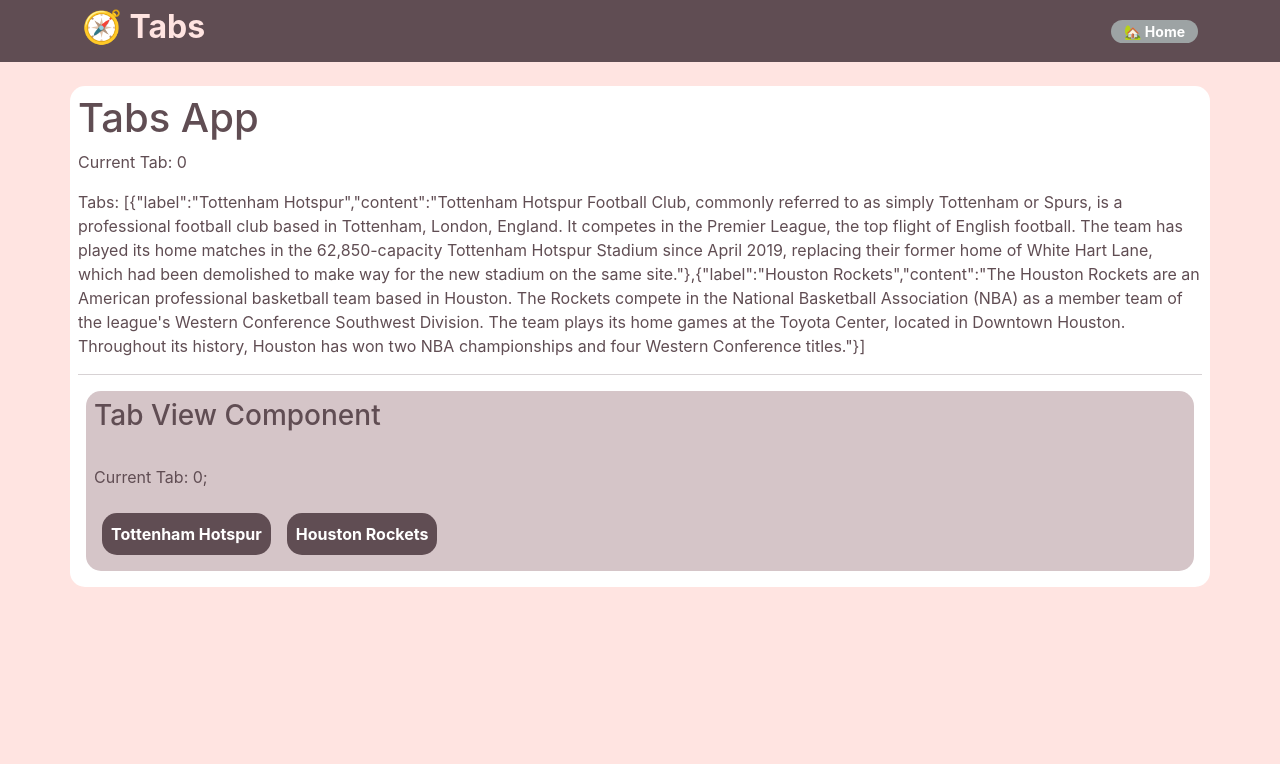
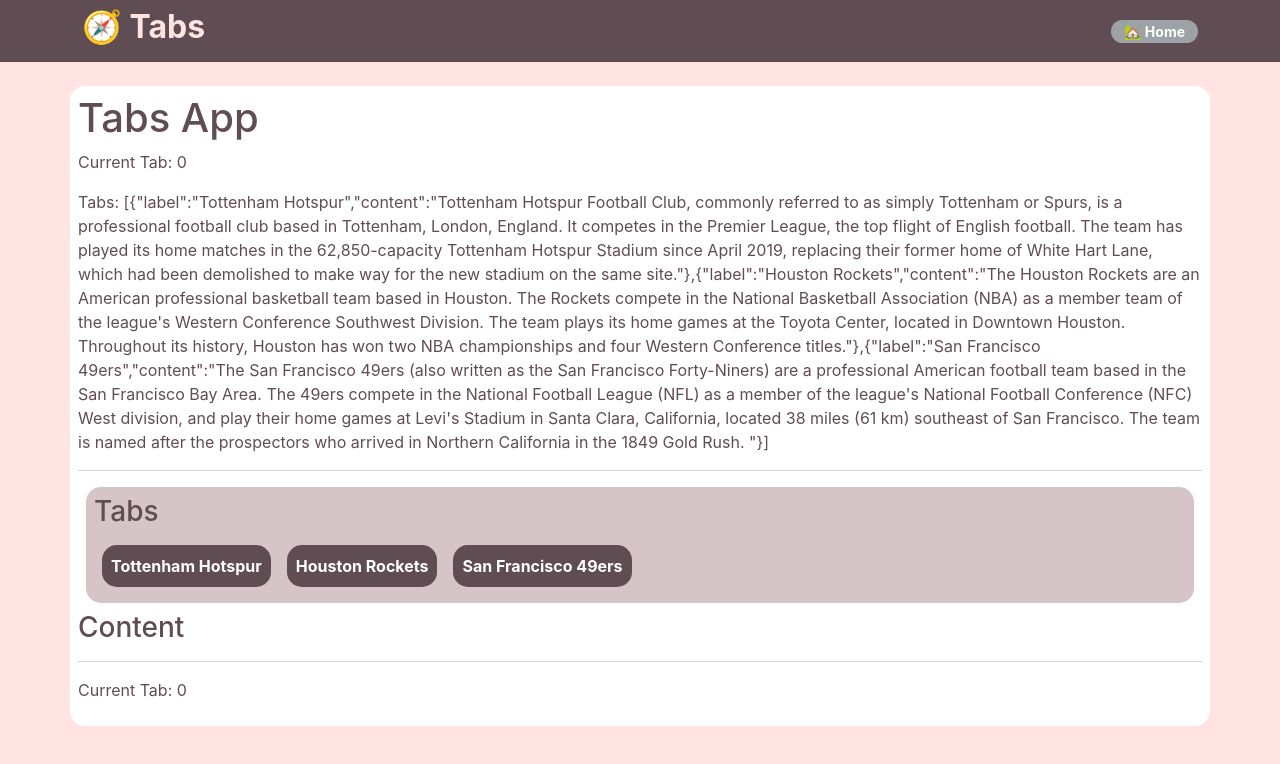
Before and after one commit to vircabading/MERN-React-FunctionalComponents-Tabs-2307, a React (Create React App) app: page / in a window 1280 px wide. Shown: the top 764 px of the page. Built offline with nearby package versions, Linux system fonts and the light colour scheme.

Commit message:
create content view component

```diff
--- a/src/App.js
+++ b/src/App.js
@@ -3,6 +3,7 @@
 
 import NavBarView from './components/NavBarView';
 import TabView from './components/TabView';
+import ContentView from './components/ContentView';
 
 ///////////////////////////////////////////////////
 // MAIN APPLICATION
@@ -18,6 +19,10 @@
     {
       label: "Houston Rockets",
       content: "The Houston Rockets are an American professional basketball team based in Houston. The Rockets compete in the National Basketball Association (NBA) as a member team of the league's Western Conference Southwest Division. The team plays its home games at the Toyota Center, located in Downtown Houston. Throughout its history, Houston has won two NBA championships and four Western Conference titles."
+    },
+    {
+      label: "San Francisco 49ers",
+      content: "The San Francisco 49ers (also written as the San Francisco Forty-Niners) are a professional American football team based in the San Francisco Bay Area. The 49ers compete in the National Football League (NFL) as a member of the league's National Football Conference (NFC) West division, and play their home games at Levi's Stadium in Santa Clara, California, located 38 miles (61 km) southeast of San Francisco. The team is named after the prospectors who arrived in Northern California in the 1849 Gold Rush. "
     }
   ]
 
@@ -36,10 +41,12 @@
         <p>Current Tab: {JSON.stringify(currentTab)}</p>
         <p>Tabs: {JSON.stringify(tabs)}</p>
         <hr />
+        {/* **** Tab View ************ */}
         <TabView  currentTab= { currentTab }
                   tabs= { tabs }
                   getNewTab= { getNewTab } />
-
+        <ContentView  currentTab= { currentTab }
+                  tabs= { tabs }  />
       </div>
 
     </main>
--- /dev/null
+++ b/src/components/ContentView.jsx
@@ -0,0 +1,16 @@
+import React from 'react'
+
+const ContentView = (props) => {
+    const currentTab = props.currentTab;
+    const tabs = props.tabs;
+
+    return (
+        <div>
+            <h3>Content</h3>
+            <hr />
+            <p>Current Tab: {JSON.stringify(currentTab)}</p>
+        </div>
+    )
+}
+
+export default ContentView;
--- a/src/components/TabView.jsx
+++ b/src/components/TabView.jsx
@@ -16,11 +16,7 @@
 
     return (
         <div className='bg-light-color m-2 p-2 round' >
-            <h3>Tab View Component</h3>
-            <br />
-            <p>
-                Current Tab: {JSON.stringify(currentTab)};
-            </p>
+            <h3>Tabs</h3>
             {
                 tabs.map((tab, i) =>
                     <button     className='btn bg-dark-color text-white m-2 p-2 round'
```
